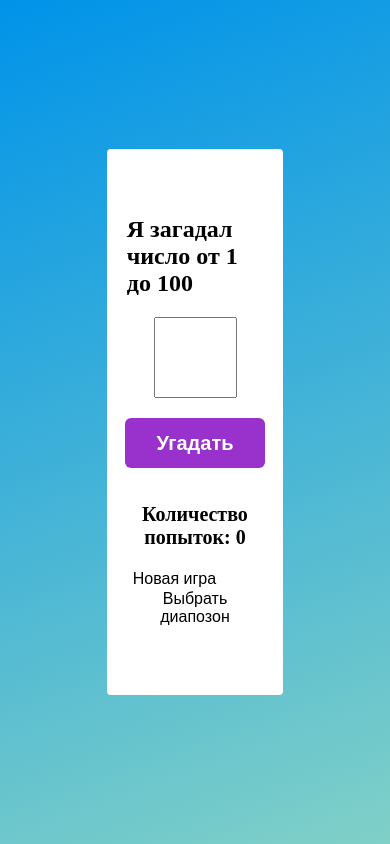
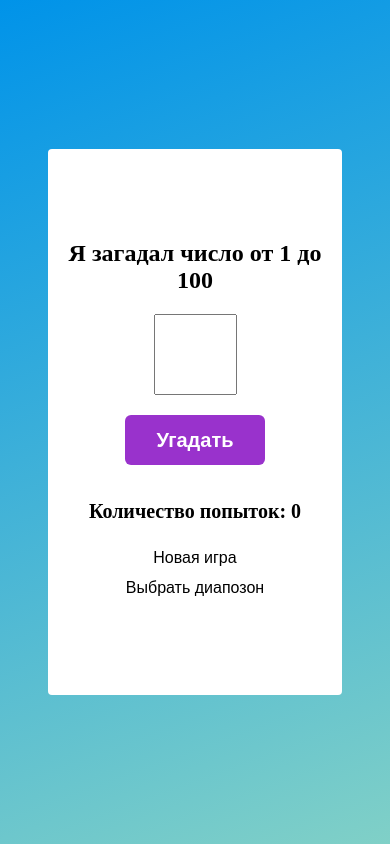
Before and after one commit to dangrachev/l2_6-guess-number, a plain HTML site: page src/index.html in a window 390 px wide. Drawn offline with Linux system fonts and the light colour scheme.

Commit message:
Update main.css

```diff
--- a/src/assets/style/main.css
+++ b/src/assets/style/main.css
@@ -11,6 +11,7 @@ body {
 
 h1, h2 {
     margin: 0;
+    text-align: center;
 }
 
 .section {
@@ -120,3 +121,20 @@ input[type="number"] {
 .attempts {
     font-size: 20px;
 }
+
+.extra-actions {
+    display: flex;
+}
+
+
+@media screen and (max-width: 680px) {
+    .content {
+        width: 65%;
+    }
+    .extra-actions {
+        flex-direction: column;
+    }
+    .extra-actions button {
+        margin: 5px 0;
+    }
+}
```
